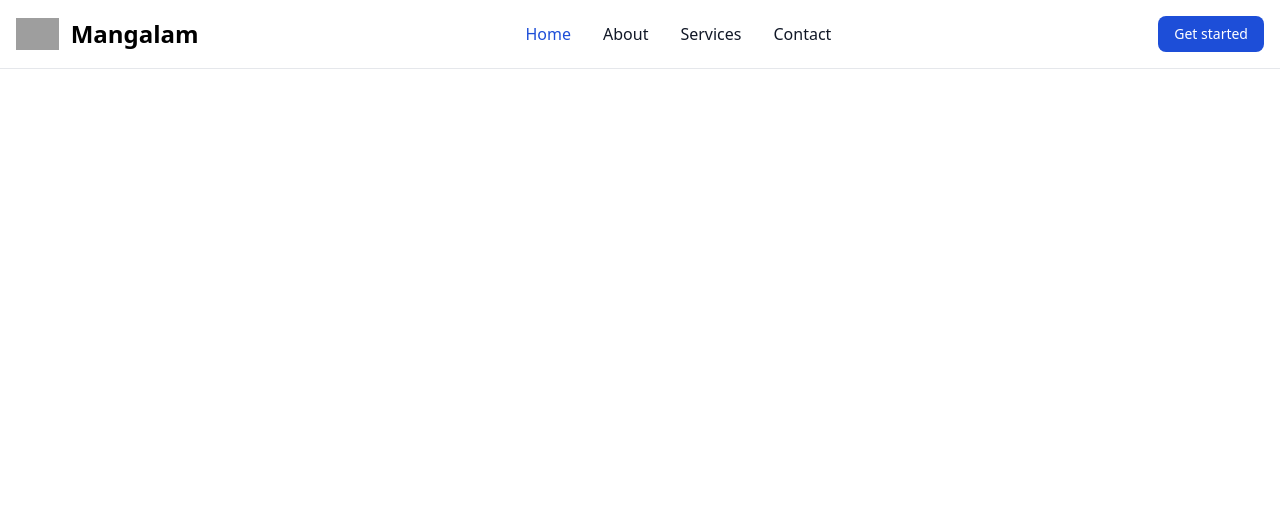
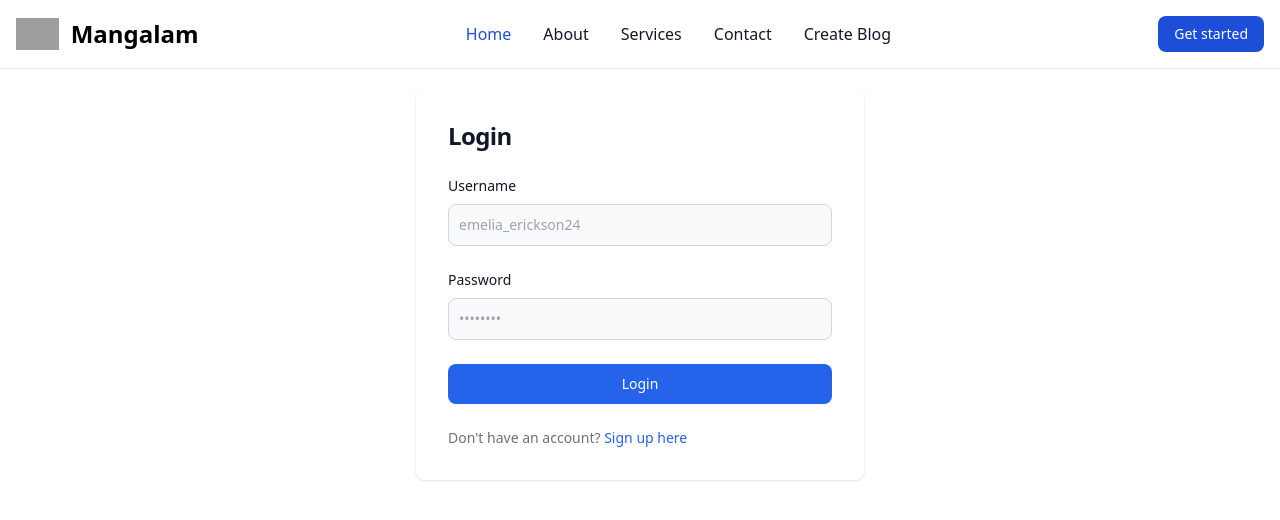
Before and after one commit to rakesh000999/blog-app-django, a Django app: page /blog/login/ in a window 1280 px wide. Shown: the top 520 px of the page. Run offline with Django 5.2, Linux system fonts and the light colour scheme; grey boxes are pictures that could not be loaded.

Commit message:
login with session

```diff
--- a/cms/blog/templates/auth/login.html
+++ b/cms/blog/templates/auth/login.html
@@ -1,6 +1,38 @@
-<h1>Login Page</h1>
+<!DOCTYPE html>
+<html lang="en">
+  <head>
+    <meta charset="UTF-8" />
+    <meta name="viewport" content="width=device-width, initial-scale=1.0" />
+    <title>Login</title>
+    {% load static %}
+    <link rel="stylesheet" href="{% static 'src/styles.css' %}" />
+  </head>
 
-{% load static %}
-<link rel="stylesheet" href="{% static 'src/styles.css' %}" />
+  <body>
+    {% include '../components/_navbar.html' %}
 
-{% include '../components/_navbar.html' %}
+    <section class="flex flex-col items-center pt-6 mt-16">
+      <div class="w-full bg-white rounded-lg shadow dark:border md:mt-0 sm:max-w-md xl:p-0 dark:bg-gray-800 dark:border-gray-700">
+        <div class="p-6 space-y-4 md:space-y-6 sm:p-8">
+          <h1 class="text-xl font-bold leading-tight tracking-tight text-gray-900 md:text-2xl dark:text-white">Login</h1>
+          <form class="space-y-4 md:space-y-6" action="/blog/login/" method="POST">
+            {% csrf_token %}
+
+            <div>
+              <label for="username" class="block mb-2 text-sm font-medium text-gray-900 dark:text-white">Username</label>
+              <input type="text" name="username" id="username" class="bg-gray-50 border border-gray-300 text-gray-900 sm:text-sm rounded-lg focus:ring-blue-600 focus:border-blue-600 block w-full p-2.5 dark:bg-gray-700 dark:border-gray-600 dark:placeholder-gray-400 dark:text-white dark:focus:ring-blue-500 dark:focus:border-blue-500" placeholder="emelia_erickson24" required="" />
+            </div>
+            <div>
+              <label for="password" class="block mb-2 text-sm font-medium text-gray-900 dark:text-white">Password</label>
+              <input type="password" name="password" id="password" placeholder="••••••••" class="bg-gray-50 border border-gray-300 text-gray-900 sm:text-sm rounded-lg focus:ring-blue-600 focus:border-blue-600 block w-full p-2.5 dark:bg-gray-700 dark:border-gray-600 dark:placeholder-gray-400 dark:text-white dark:focus:ring-blue-500 dark:focus:border-blue-500" required="" />
+            </div>
+            <button type="submit" class="w-full text-white bg-blue-600 hover:bg-blue-700 focus:ring-4 focus:outline-none focus:ring-blue-300 font-medium rounded-lg text-sm px-5 py-2.5 text-center dark:bg-blue-600 dark:hover:bg-blue-700 dark:focus:ring-blue-800">Login</button>
+            <p class="text-sm font-light text-gray-500 dark:text-gray-400">
+              Don't have an account? <a class="font-medium text-blue-600 hover:underline dark:text-blue-500" href="/blog/register/">Sign up here</a>
+            </p>
+          </form>
+        </div>
+      </div>
+    </section>
+  </body>
+</html>
--- a/cms/blog/templates/auth/register.html
+++ b/cms/blog/templates/auth/register.html
@@ -31,7 +31,7 @@
             </div>
             <button type="submit" class="w-full text-white bg-blue-600 hover:bg-blue-700 focus:ring-4 focus:outline-none focus:ring-blue-300 font-medium rounded-lg text-sm px-5 py-2.5 text-center dark:bg-blue-600 dark:hover:bg-blue-700 dark:focus:ring-blue-800">Create an account</button>
             <p class="text-sm font-light text-gray-500 dark:text-gray-400">
-              Already have an account? <a class="font-medium text-blue-600 hover:underline dark:text-blue-500" href="/signin">Sign in here</a>
+              Already have an account? <a class="font-medium text-blue-600 hover:underline dark:text-blue-500" href="/blog/login/">Sign in here</a>
             </p>
           </form>
         </div>
--- a/cms/blog/templates/components/_navbar.html
+++ b/cms/blog/templates/components/_navbar.html
@@ -1,6 +1,6 @@
 <nav class="bg-white dark:bg-gray-900 fixed w-full z-20 top-0 start-0 border-b border-gray-200 dark:border-gray-600">
   <div class="max-w-screen-xl flex flex-wrap items-center justify-between mx-auto p-4">
-    <a href="#" class="flex items-center space-x-3 rtl:space-x-reverse">
+    <a href="/blog/" class="flex items-center space-x-3 rtl:space-x-reverse">
       <img src="https://flowbite.com/docs/images/logo.svg" class="h-8" alt="Flowbite Logo" />
       <span class="self-center text-2xl font-semibold whitespace-nowrap dark:text-white">Mangalam</span>
     </a>
@@ -27,6 +27,9 @@
         <li>
           <a href="#" class="block py-2 px-3 text-gray-900 rounded hover:bg-gray-100 md:hover:bg-transparent md:hover:text-blue-700 md:p-0 md:dark:hover:text-blue-500 dark:text-white dark:hover:bg-gray-700 dark:hover:text-white md:dark:hover:bg-transparent dark:border-gray-700">Contact</a>
         </li>
+        <li>
+          <a href="/blog/create" class="block py-2 px-3 text-gray-900 rounded hover:bg-gray-100 md:hover:bg-transparent md:hover:text-blue-700 md:p-0 md:dark:hover:text-blue-500 dark:text-white dark:hover:bg-gray-700 dark:hover:text-white md:dark:hover:bg-transparent dark:border-gray-700">Create Blog</a>
+        </li>
       </ul>
     </div>
   </div>
--- a/cms/blog/views/auth_view.py
+++ b/cms/blog/views/auth_view.py
@@ -1,17 +1,12 @@
-
 from django.shortcuts import render, redirect
 from django.contrib.auth.models import User
+from django.contrib.auth import authenticate, login as LOGIN
 
 def register(request):
     if request.method == "POST":
         email = request.POST.get("email")
         username = request.POST.get("username")
         password = request.POST.get("password")
-        # User.objects.create(
-        #     username = username,
-        #     email = email,
-        #     password = password
-        # )
 
         # with password hashing
         user = User.objects.create(
@@ -25,4 +20,15 @@ def register(request):
     return render(request, 'auth/register.html')
 
 def login(request):
+    if request.method == "POST":
+        username = request.POST.get("username")
+        password = request.POST.get("password")
+
+        user = authenticate(request, username = username, password = password)
+        if user is not None:
+            LOGIN(request, user) #session
+            return redirect("home")
+        else:
+           return redirect("login")
+
     return render(request, 'auth/login.html')
--- a/cms/blog/views/main_view.py
+++ b/cms/blog/views/main_view.py
@@ -1,6 +1,8 @@
 from django.shortcuts import render, redirect
 from ..models import Blogs
+from django.contrib.auth.decorators import login_required
 
+@login_required
 def home(request):
     return render(request, 'main/home.html')
 
@@ -10,15 +12,14 @@ def single_blog(request):
 def edit_blog(request):
     return render(request, 'main/edit_blog.html')
 
+@login_required
 def create_blog(request):
     if request.method=="POST":
         title = request.POST.get("title")
         subtitle = request.POST.get("subtitle")
         description = request.POST.get("description")
         blog = Blogs(title=title, subtitle=subtitle, description=description)
-        # Blog(colomn name = variable name) -> returns dictionary
         blog.save()
-        # return redirect("/blog/")
         return redirect("home")
 
     return render(request, 'main/create_blog.html')
--- a/cms/cms/settings.py
+++ b/cms/cms/settings.py
@@ -124,6 +124,8 @@ import os
 STATIC_URL = 'static/'
 STATICFILES_DIRS = [os.path.join(BASE_DIR, "static")]
 
+LOGIN_URL = "/blog/login" #remove error that arises after routing to create page after login
+
 # Default primary key field type
 # https://docs.djangoproject.com/en/5.1/ref/settings/#default-auto-field
 
```
